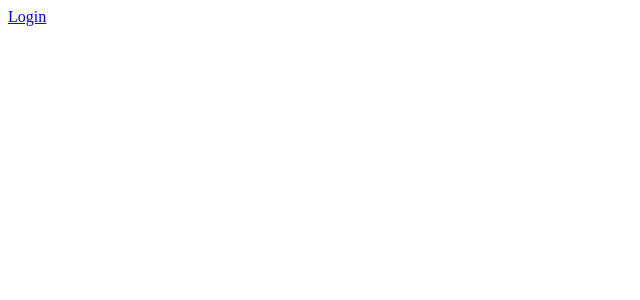
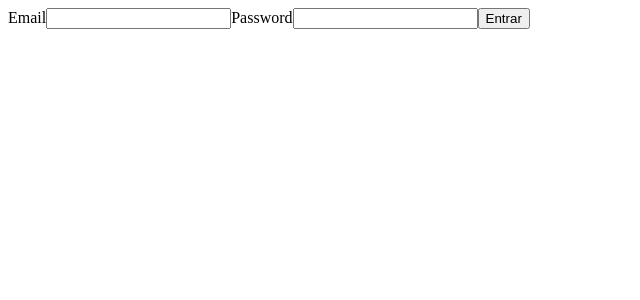
Before and after one commit to fabioNog/basic_react_hook, a React (Create React App) app: page /login5 in a window 1280 px wide. Before the commit this address led to /. Shown: the top 300 px of the page, without its empty margins (0-640 px from the left). Built offline with nearby package versions, Linux system fonts and the light colour scheme.

Commit message:
Using hook useRef

```diff
--- /dev/null
+++ b/src/app/pages/login/Login5.tsx
@@ -0,0 +1,50 @@
+import {useState, useCallback,useEffect,useRef} from 'react';
+
+export const Login5 = () => {
+
+    const inputPassworRef = useRef<HTMLInputElement>(null);
+
+    const [email, setEmail] = useState('');
+    const [password, setPassword] = useState('');
+
+    useEffect(() => {
+        console.log(email)
+    },[email])
+
+    useEffect(() => {
+        console.log(password)
+    },[password])
+
+    const handleLogin = useCallback(() => {
+        console.log(email,password)
+    },[email,password]);
+    return (
+        <div>
+            <form action="">
+                <label htmlFor="">
+                    <span>Email</span>
+                    <input
+                        value={email}
+                        onChange={e =>  setEmail(e.target.value)}
+                        onKeyDown={e => e.key === 'Enter' ? inputPassworRef.current?.focus() : undefined }
+                    />
+                </label>
+                <label htmlFor="">
+                    <span>Password</span>
+                    <input
+                        ref={inputPassworRef}
+                        type={password}
+                        value={password}
+                        onChange={e =>  setPassword(e.target.value)}
+                    />
+                </label>
+
+
+                <button type="button" onClick={handleLogin}>
+                    Entrar
+                </button>
+            </form>
+
+        </div>
+    )
+}
--- a/src/app/routes/index.tsx
+++ b/src/app/routes/index.tsx
@@ -12,6 +12,7 @@ import { Login } from "../pages/login/Login";
 import { Login2 } from "../pages/login/Login2";
 import { Login3 } from "../pages/login/Login3";
 import { Login4 } from "../pages/login/Login4";
+import { Login5 } from "../pages/login/Login5";
 // import your route components too
 
 export const RoutesApp = () => {
@@ -23,6 +24,7 @@ export const RoutesApp = () => {
             <Route path="/login2"  element={<Login2/>}/>
             <Route path="/login3"  element={<Login3/>}/>
             <Route path="/login4"  element={<Login4/>}/>
+            <Route path="/login5"  element={<Login5/>}/>
             <Route
         path="*"
         element={<Navigate to="/" replace />}
```
